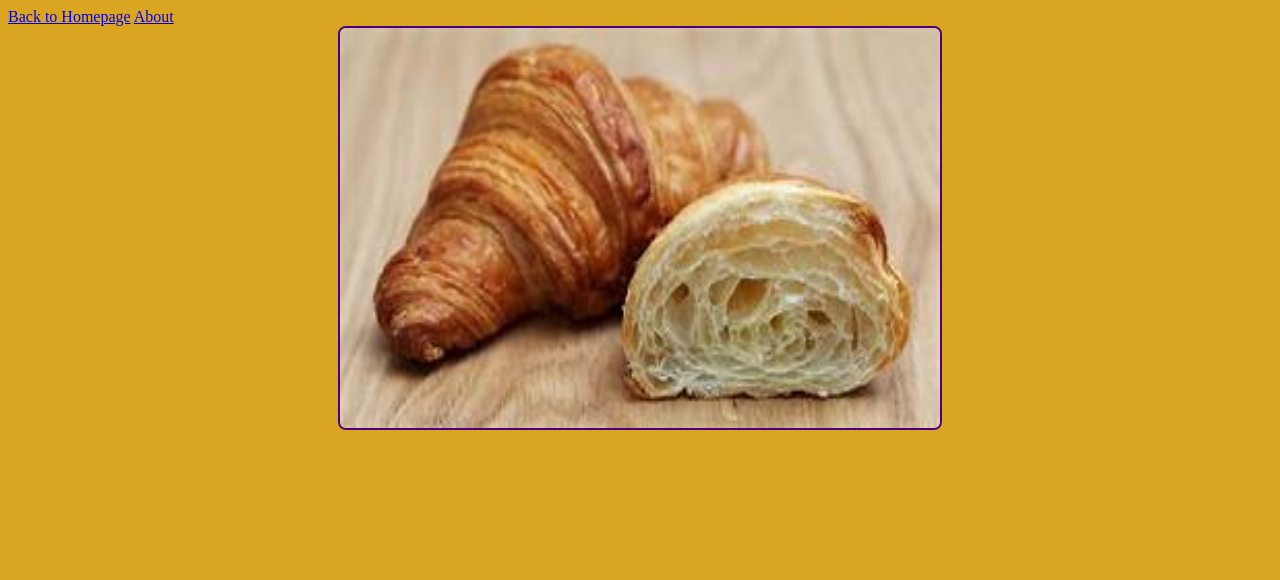
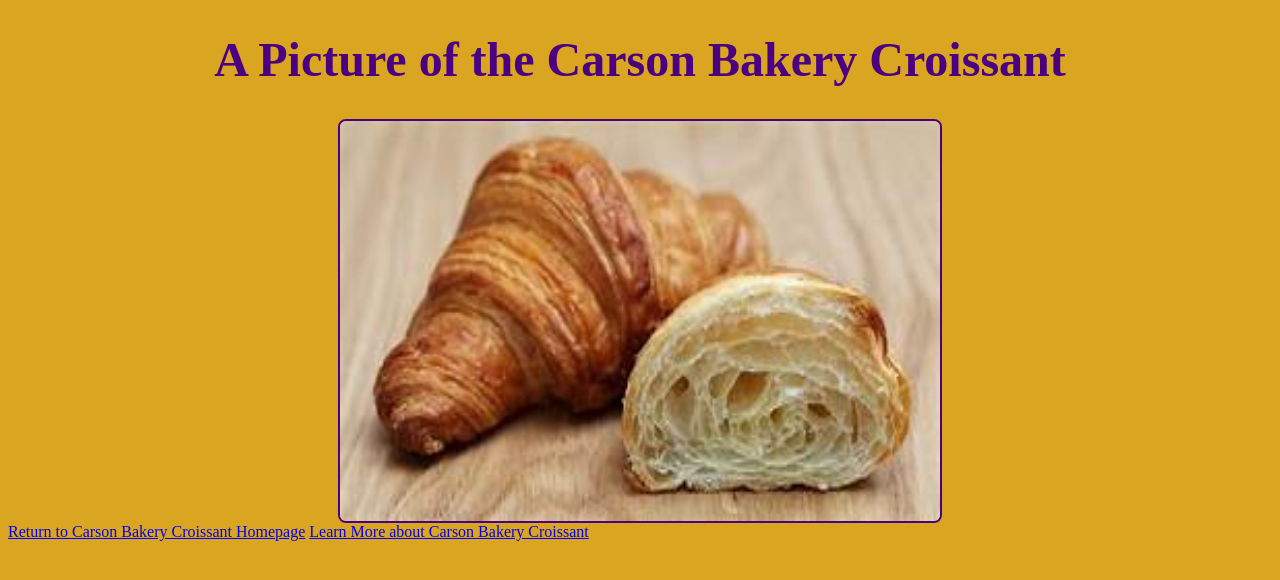
Before and after one commit to Jaime-Ginesky/Croissant, a plain HTML site: page photo.html in a window 1280 px wide. Drawn offline with Linux system fonts and the light colour scheme.

Commit message:
Edited SEO

```diff
--- a/photo.html
+++ b/photo.html
@@ -2,6 +2,10 @@
 <html lang="en">
   <head>
     <meta charset="UTF-8" />
+    <meta
+      name="Croissant"
+      description="Carson Bakery fluffy, buttery pastry called a Croissant"
+    />
     <meta http-equiv="X-UA-Compatible" content="IE=edge" />
     <meta name="viewport" content="width=device-width, initial-scale=1.0" />
     <title>
@@ -10,13 +14,22 @@
     <link href="src/style.css" rel="stylesheet" type="text/css" />
   </head>
   <body>
-    <a href="index.html" class="index-link">Back to Homepage</a>
-    <a href="about.html" class="about-link">About</a>
+    <h1>A Picture of the Carson Bakery Croissant</h1>
     <img
       src="images/croissant.jpg"
+      alt="Picture of Carson Bakery Croissant Pastry"
       class="croissant-pic"
       width="600"
       height="400"
     />
+    <a
+      href="index.html"
+      title="Carson Bakery Croissant Homepage"
+      class="index-link"
+      >Return to Carson Bakery Croissant Homepage</a
+    >
+    <a href="about.html" title="Carson Bakery Croissant" class="about-link"
+      >Learn More about Carson Bakery Croissant</a
+    >
   </body>
 </html>
--- a/src/style.css
+++ b/src/style.css
@@ -12,3 +12,8 @@ img {
   border: 2px solid indigo;
   border-radius: 8px;
 }
+.index-link {
+  text-align: center;
+  display: inline;
+  margin: 0 auto;
+}
```
Also changed, not shown: about.html (+11 -3 lines), index.html (+2 -2 lines).
